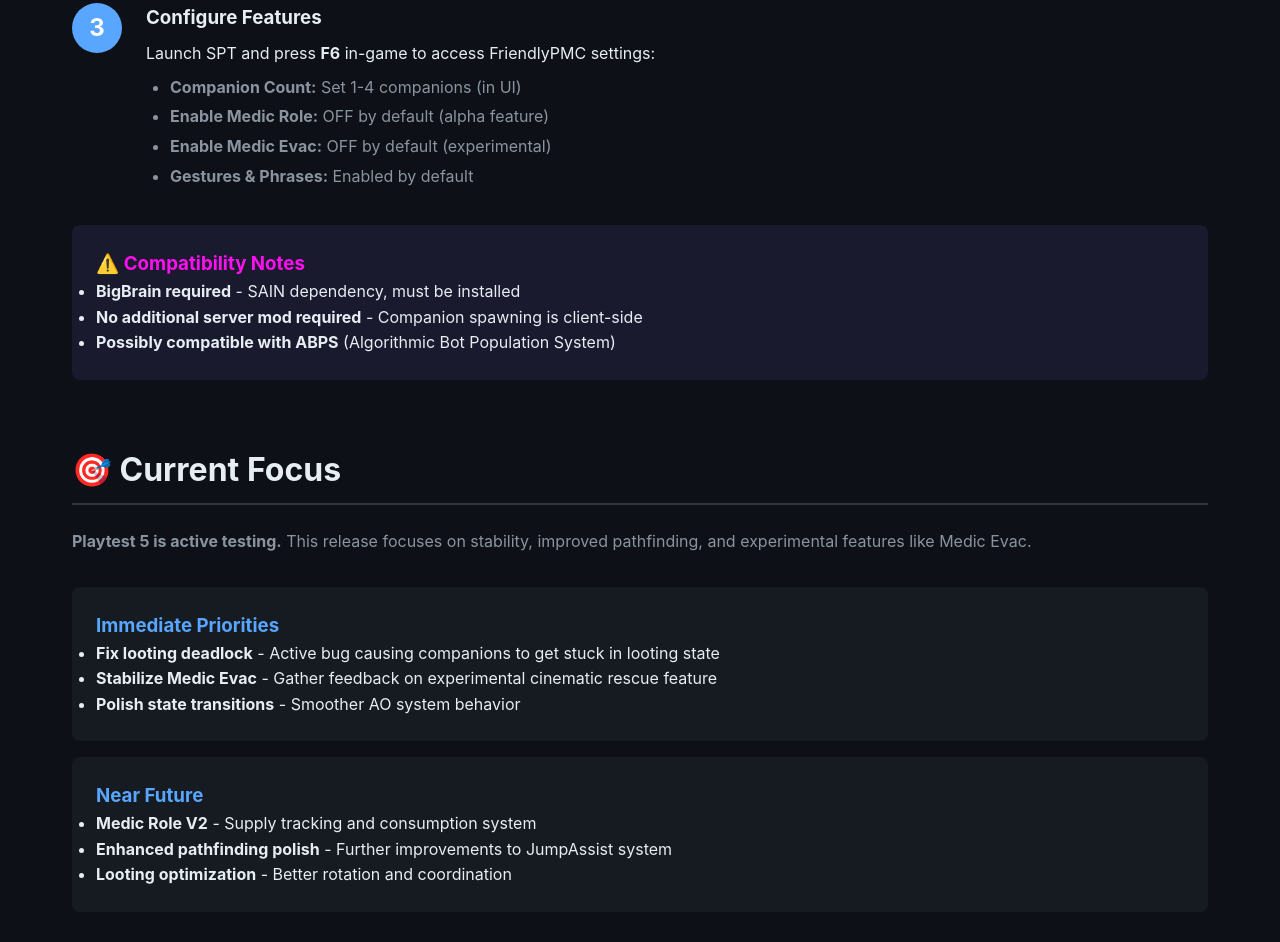
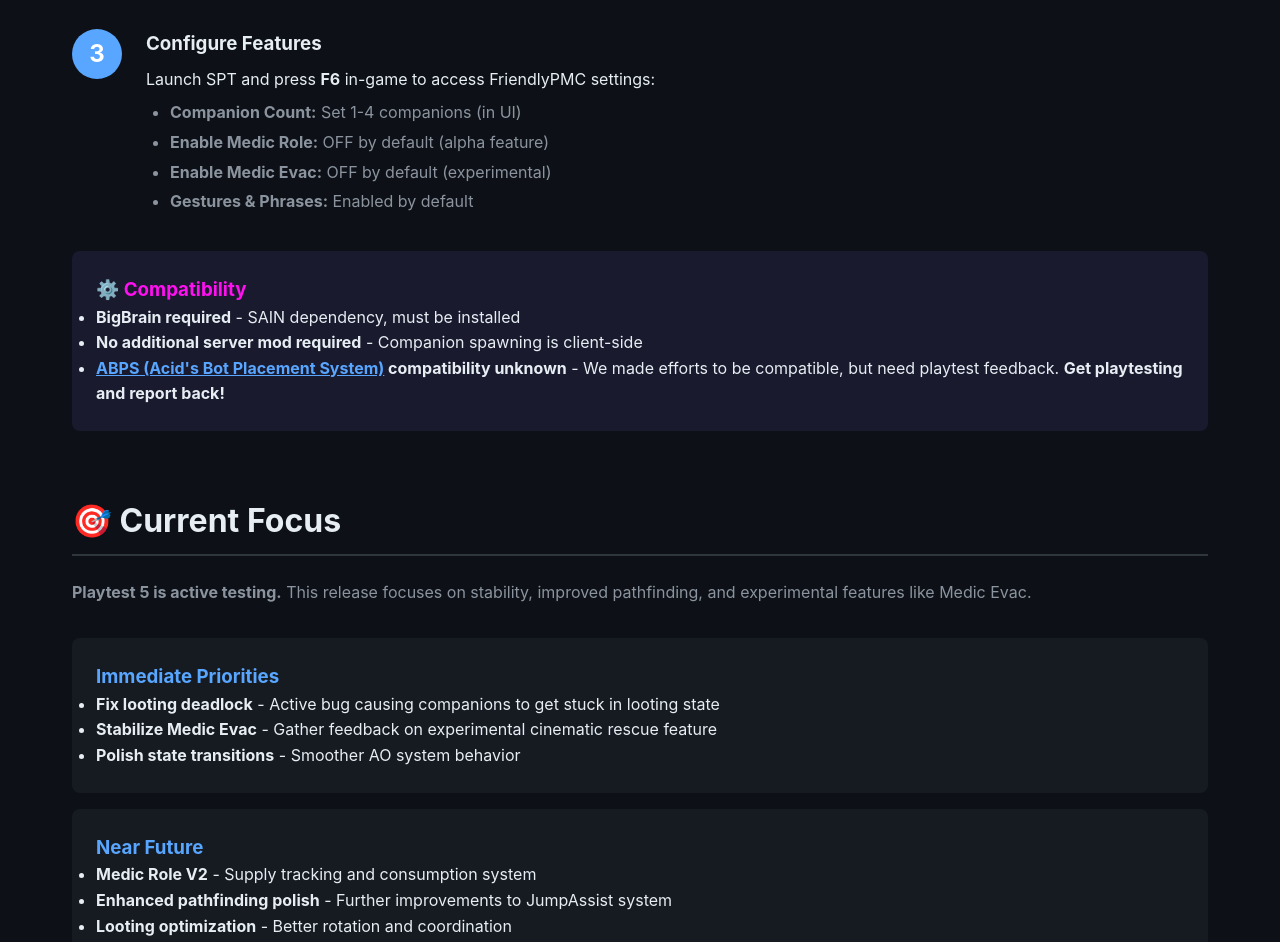
Before and after one commit to Spacemax/LTsTarkovWiki, a plain HTML site: page index.html in a window 1280 px wide. Shown: the part 2471-3413 px from the top of the page. Drawn offline with Linux system fonts and the light colour scheme.

Commit message:
Correct ABPS info - Acid's Bot Placement System compatibility unknown, need playtester feedback!

```diff
--- a/index.html
+++ b/index.html
@@ -505,7 +505,7 @@
                     <div class="feature-box">
                         <div class="feature-icon">👥</div>
                         <h3>Companion Spawn V2</h3>
-                        <p>Spawn 1-4 companions (configurable in UI). <strong>No server mod required!</strong> Possibly compatible with ABPS (Algorithmic Bot Population System).</p>
+                        <p>Spawn 1-4 companions (configurable in UI). <strong>No server mod required!</strong> We made efforts to be compatible with <a href="https://forge.sp-tarkov.com/mod/2097/abps-acids-bot-placement-system" target="_blank" style="color: var(--accent-primary);">ABPS</a> - status unknown until you playtest!</p>
                     </div>
                     <div class="feature-box">
                         <div class="feature-icon">🎮</div>
@@ -572,11 +572,11 @@
                 </div>
 
                 <div style="background: #1a1a2e; padding: 1.5rem; border-radius: 8px; margin-top: 2rem;">
-                    <h3 style="color: #FF10F0; margin-top: 0;">⚠️ Compatibility Notes</h3>
+                    <h3 style="color: #FF10F0; margin-top: 0;">⚙️ Compatibility</h3>
                     <ul style="margin-bottom: 0;">
                         <li><strong>BigBrain required</strong> - SAIN dependency, must be installed</li>
                         <li><strong>No additional server mod required</strong> - Companion spawning is client-side</li>
-                        <li><strong>Possibly compatible with ABPS</strong> (Algorithmic Bot Population System)</li>
+                        <li><strong><a href="https://forge.sp-tarkov.com/mod/2097/abps-acids-bot-placement-system" target="_blank" style="color: var(--accent-primary);">ABPS (Acid's Bot Placement System)</a> compatibility unknown</strong> - We made efforts to be compatible, but need playtest feedback. <strong>Get playtesting and report back!</strong></li>
                     </ul>
                 </div>
             </section>
@@ -618,6 +618,10 @@
                         <h3>🚁 Medic Evac (Experimental)</h3>
                         <p><strong>Extremely experimental feature.</strong> The cinematic medic evac is brand new and may have unexpected behavior. If it works as designed, please share your experience!</p>
                     </div>
+                    <div class="issue status-progress">
+                        <h3>🤝 ABPS Compatibility Testing Needed</h3>
+                        <p>We made efforts to be compatible with <strong><a href="https://forge.sp-tarkov.com/mod/2097/abps-acids-bot-placement-system" target="_blank" style="color: var(--accent-primary);">ABPS (Acid's Bot Placement System)</a></strong> but compatibility status is unknown. <strong>If you're using ABPS, please test and report back!</strong></p>
+                    </div>
                 </div>
 
                 <h2 style="margin-top: 3rem;">🔮 What's Next</h2>
@@ -658,7 +662,7 @@
                     </div>
                     <div class="faq-item">
                         <h3>Q: Is this compatible with other mods?</h3>
-                        <p>A: Possibly compatible with ABPS (Algorithmic Bot Population System). Since we've simplified the dependencies, compatibility should be better than previous versions.</p>
+                        <p>A: Compatibility with <strong><a href="https://forge.sp-tarkov.com/mod/2097/abps-acids-bot-placement-system" target="_blank" style="color: var(--accent-primary);">ABPS (Acid's Bot Placement System)</a></strong> is unknown - we made efforts to ensure compatibility, but need playtesters to confirm. <strong>If you're testing with ABPS, please report your results!</strong></p>
                     </div>
                     <div class="faq-item">
                         <h3>Q: How do I control my companions?</h3>
```
